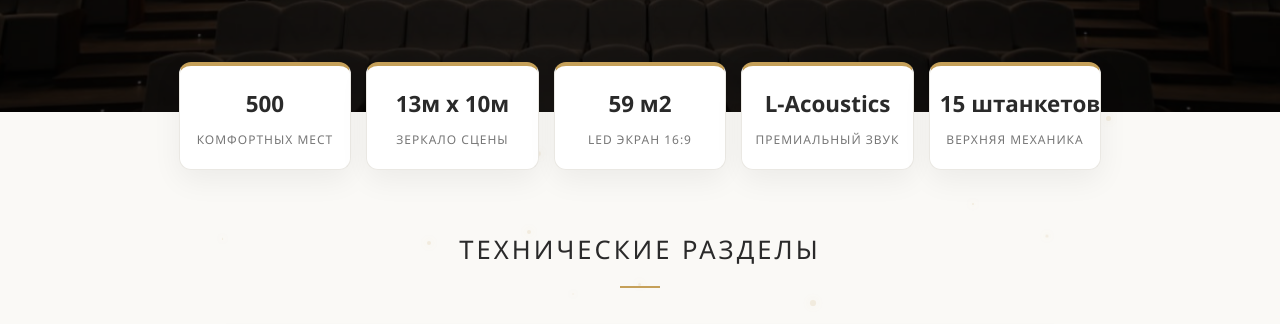
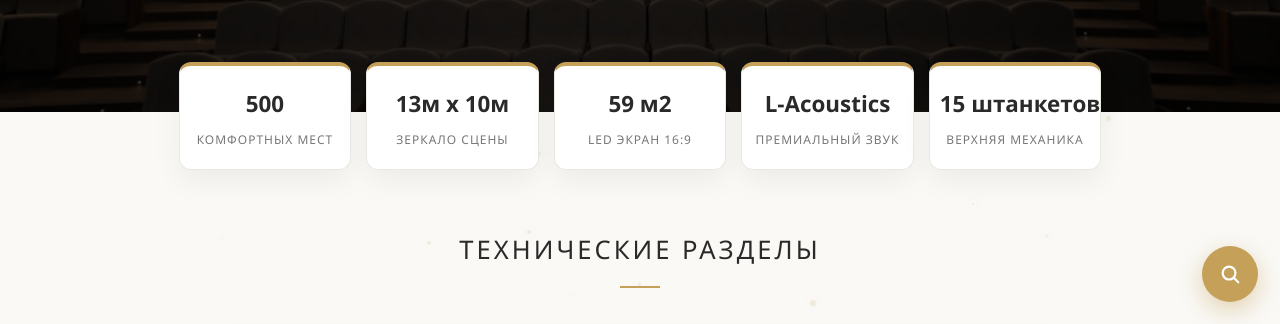
Before and after one commit to kovchegtehotdel-lab/kovcheg-tech-specs, a plain HTML site: page index_bkz.html in a window 1280 px wide. Shown: the part 476-800 px from the top of the page. Drawn offline with Linux system fonts and the light colour scheme.

Commit message:
Update index_bkz.html

```diff
--- a/index_bkz.html
+++ b/index_bkz.html
@@ -869,5 +869,7 @@
             });
         });
     </script>
+<!-- Поиск по техническим документам -->
+<script src="search.js" defer></script>
 </body>
 </html>
```
